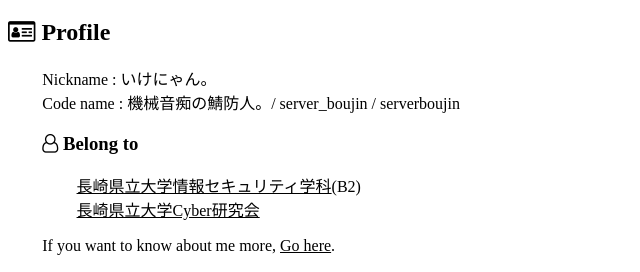
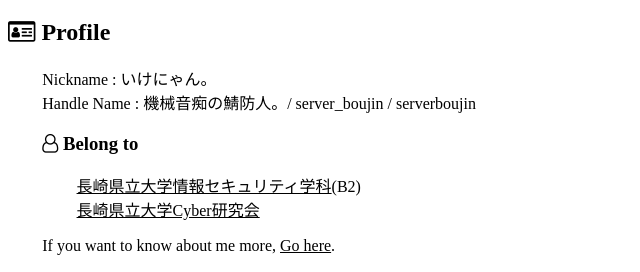
Before and after one commit to serverboujin/serverboujin.github.io, a plain HTML site: page index.html in a window 1280 px wide. Shown: the part 70-342 px from the top of the page, without its empty margins (0-640 px from the left). Drawn offline with Linux system fonts and the light colour scheme.

Commit message:
Update index.html

```diff
--- a/index.html
+++ b/index.html
@@ -15,7 +15,7 @@
 <h2><i class="fa fa-id-card-o"></i> Profile</h2>
 <ul class="fa-ul">
   <li>Nickname : いけにゃん。</li>
-  <li>Code name : 機械音痴の鯖防人。/ server_boujin / serverboujin</li>
+  <li>Handle Name : 機械音痴の鯖防人。/ server_boujin / serverboujin</li>
   <h3><i class="fa fa-user-o"></i> Belong to</h3>
   <ul class="fa-ul">
   <li><a href="http://sun.ac.jp/siebold/sec/" target="_blank">長崎県立大学情報セキュリティ学科</a>(B2)</li>
```
